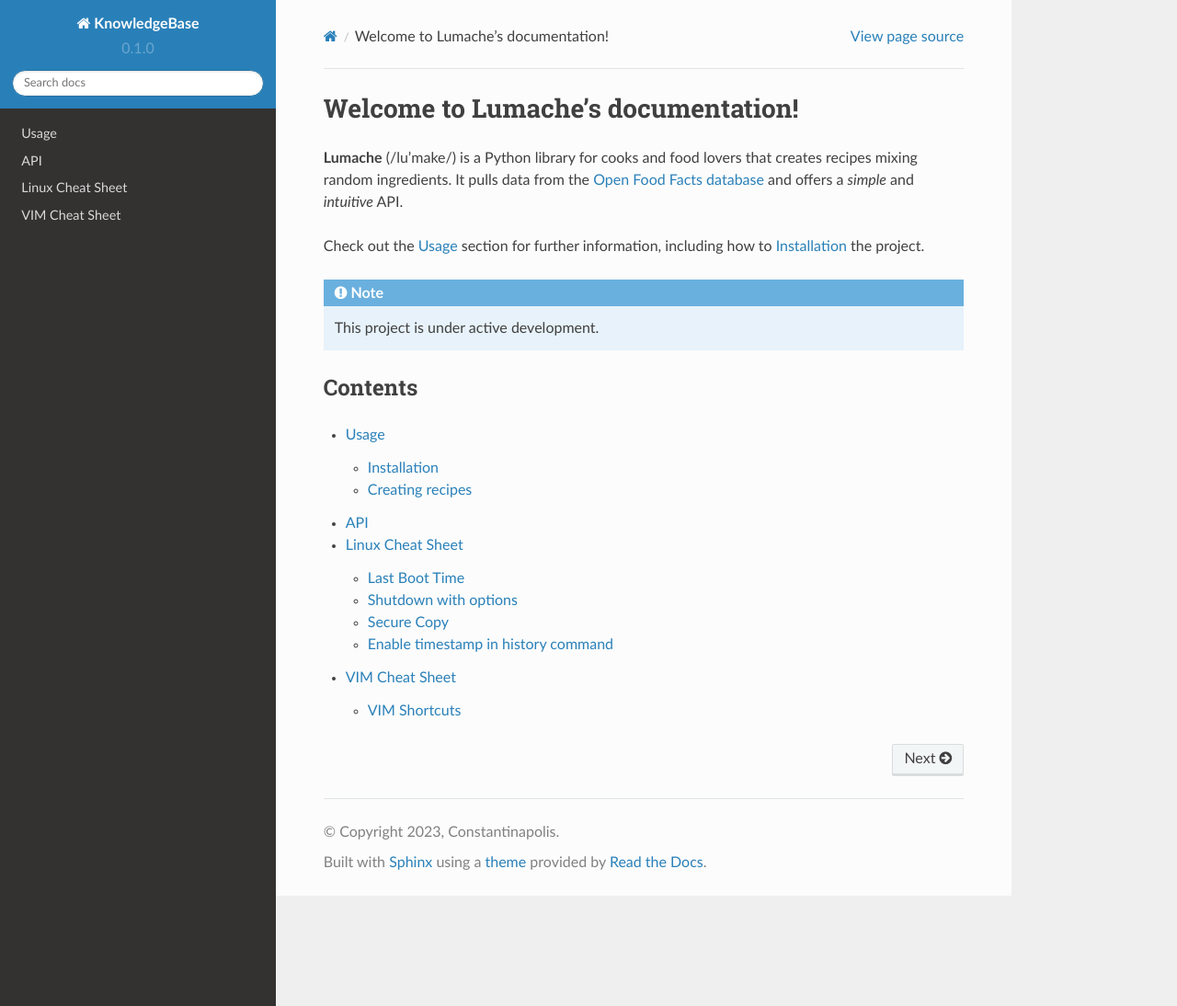
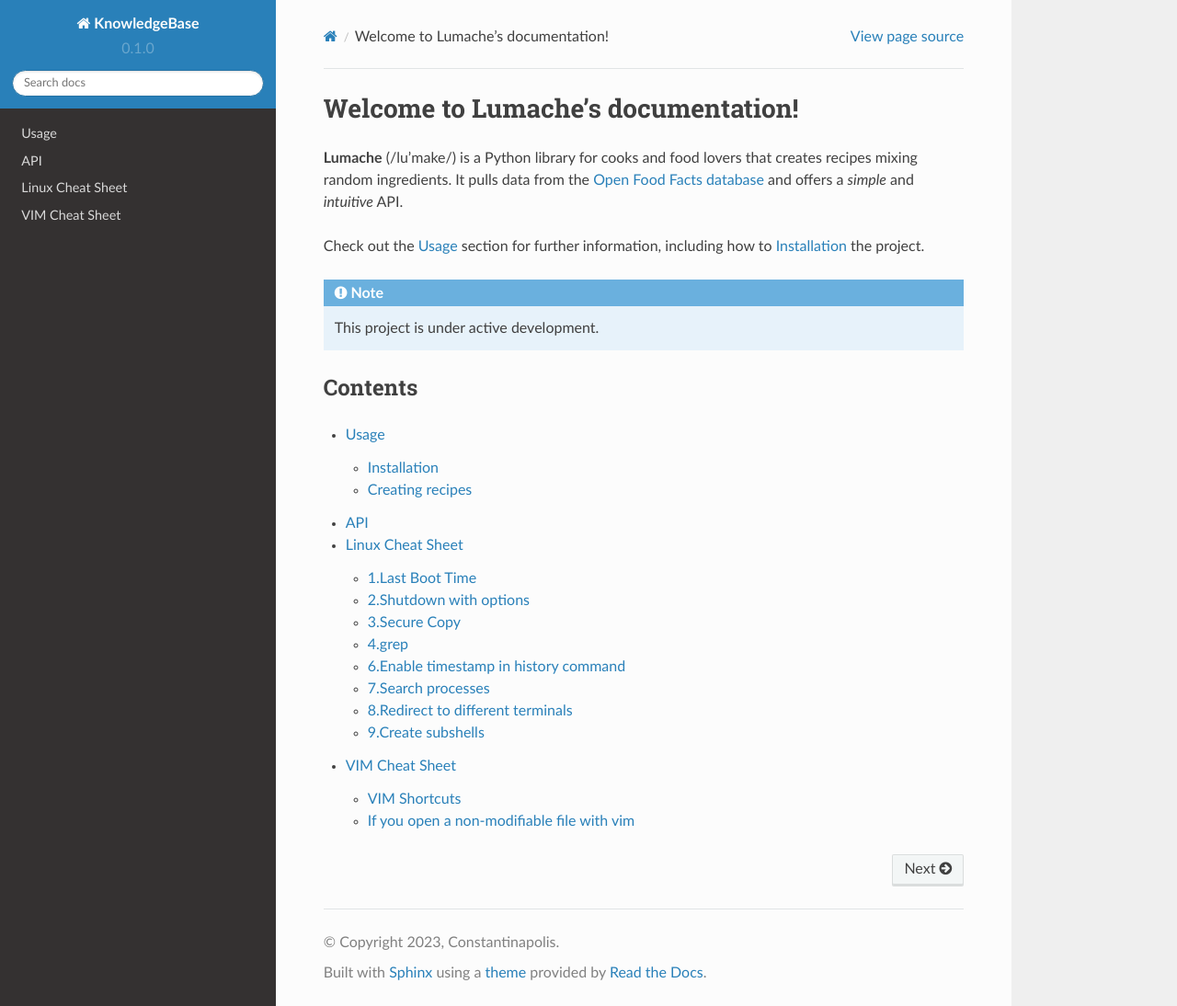
Before and after one commit to celikelozdinc/KnowledgeBase, a Sphinx documentation site: the page built from docs/source/index.rst, in a window 1280 px wide and 1094 px high. Shown: the whole window at 92% size. Built offline with Sphinx 7.4.7 and the Read the Docs theme 2.0.0, drawn with Linux system fonts in a browser that asks for light colours.

Commit message:
addition to Linux page
Signed-off-by: celikelozdinc <niyazi.celikel@ulakhaberlesme.com.tr>

```diff
--- a/docs/source/linux.rst
+++ b/docs/source/linux.rst
@@ -3,35 +3,69 @@ Linux Cheat Sheet
 
 .. _linux:
 
-Last Boot Time
+1.Last Boot Time
 --------------
 .. code-block:: sh
 
-   shell$who -b
+   who -b
 
-Shutdown with options
+2.Shutdown with options
 ---------------------
 .. code-block:: sh
 
-   shell$shutdown [OPTIONS...] [TIME] [WALL...]
-   shell$sudo shutdown 19:05 "Rebooting for ..."
+   # shutdown [OPTIONS...] [TIME] [WALL...]
+   sudo shutdown 19:05 "Rebooting for ..."
 
-Secure Copy
+3.Secure Copy
 ------------
 .. code-block:: sh
 
-   shell$scp -r <source> <destination> #for transferring "directories"
-   shell$scp -r -C <source> <destination> #compress
-   shell$scp -r -c bluefish <source> <destination> #compression algorithm
+   scp -r <source> <destination> # for transferring "directories"
+   scp -r -C <source> <destination> # compress
+   scp -r -c bluefish <source> <destination> # compression algorithm
 
-Enable timestamp in history command
+4.grep
+----
+.. code-block:: sh
+   find . -name "*.txt" -exec grep -i --color "RRC" {} \;
+   find . -name "*.txt" -exec grep -i --color "SGNB_RELEASE_INITIATED_BY_SN" {} \;
+   cat <file> | grep -i "pattern" | head -1 # Search for ``"first"`` occurance
+   cat <file> | grep -i "pattern" | tail -1 # Search for ``"last"`` occurance
+
+5.jq
+--
+.. code-block:: sh
+   jq . --indent 4 File.json
+
+6.Enable timestamp in history command
 -----------------------------------
-`Linux Handbook <https://linuxhandbook.com/history-command-timestamp/?ref=lhb-linux-digest-newsletter>`_
+`From Linux Handbook <https://linuxhandbook.com/history-command-timestamp/?ref=lhb-linux-digest-newsletter>`_
 
 .. code-block:: sh
 
    export HISTTIMEFORMAT="%F %T "
 
+7.Search processes
+----------------
+.. code-block:: sh
+
+   pgrep testmac
+   ps aux | grep -i "testmac"
+
+8.Redirect to different terminals
+-------------------------------
+.. code-block:: sh
+
+   tty # which terminal
+   python --version > /dev/pts/0
+   node --version > /dev/pts/1
+
+9.Create subshells
+----------------
+.. code-block:: sh
+
+   # goto build directory
+   (cd bin; ./ULAKDU --gtest_filter="")
 
 .. autosummary::
    :toctree: generated
--- a/docs/source/vim.rst
+++ b/docs/source/vim.rst
@@ -6,19 +6,18 @@ VIM Cheat Sheet
 VIM Shortcuts
 --------------
 
-Here are some shortcuts:
-
 .. code-block:: sh
 
    ZZ  #Save current line, close it
+   s   #Delete the current line, go to ``"insert"`` mode
+   w   #Move 1 word <-
+   b   #Move 1 word ->
+   yyp #Duplicate current line
 
-   s   #Delete the current line, go to ``"insert"`` mode
-
-   w   #Move 1 word <-
-
-   b   #Move 1 word ->
-
-   yyp #Duplicate current line
+If you open a non-modifiable file with vim
+-------------------------------------------
+.. code-block:: sh
+   :w !sudo tee %
 
 .. autosummary::
    :toctree: generated
```
